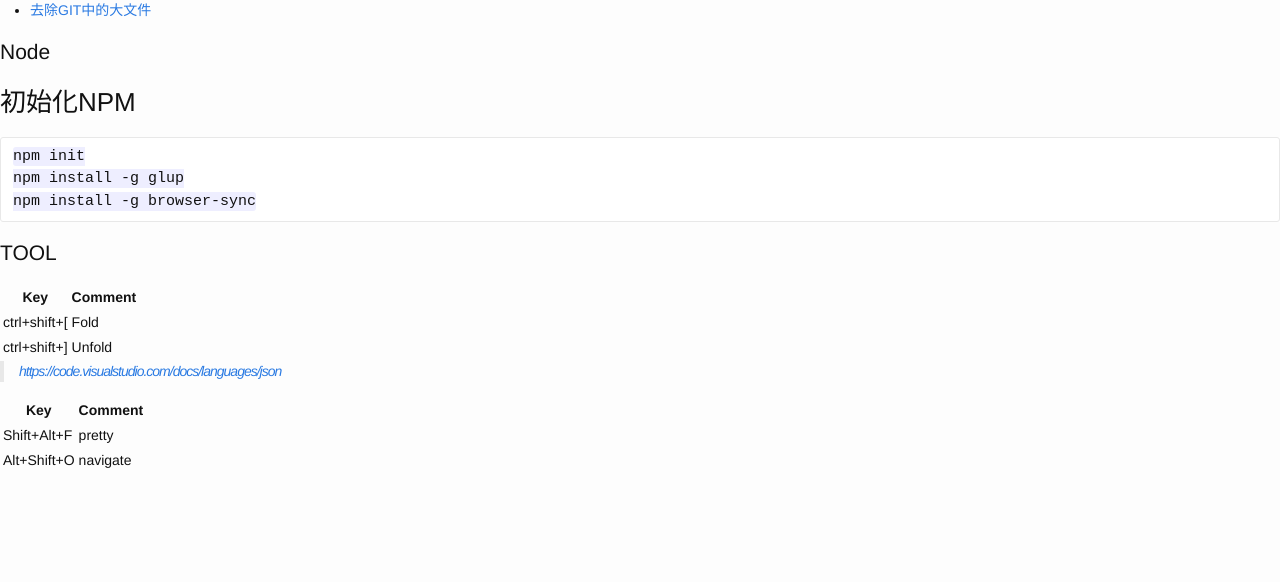
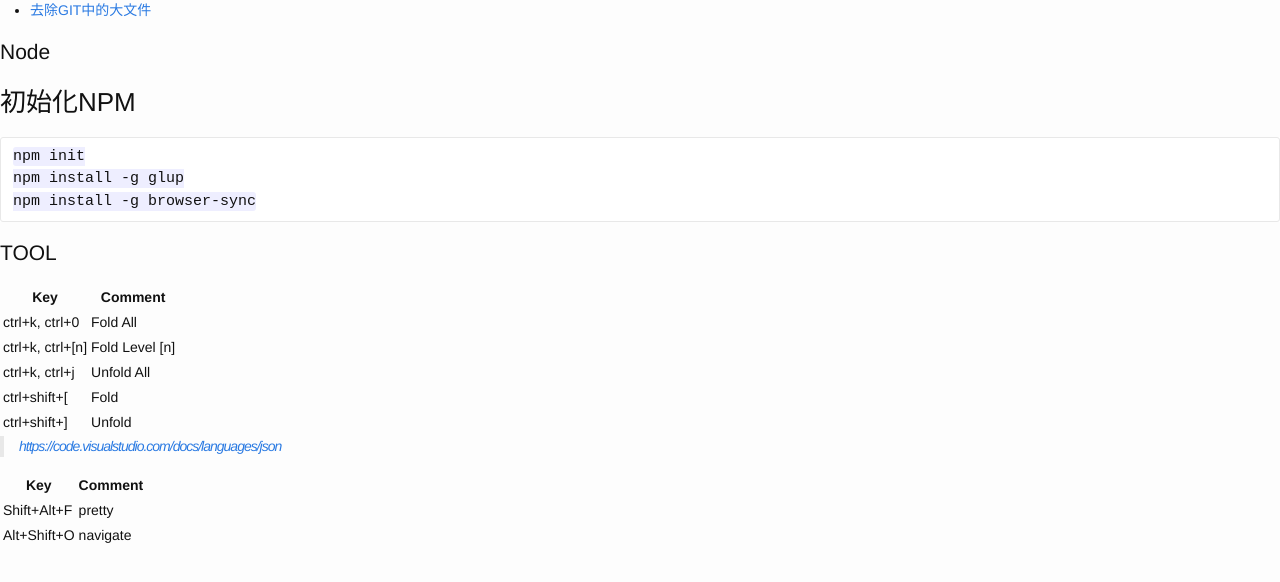
Before and after one commit to cnwarden/cnwarden.github.io, a Jekyll site: the page built from fav/code.md, in a window 1280 px wide. Shown: the top 582 px of the page. Built offline with Jekyll 4.4.1, drawn with Linux system fonts in a browser that asks for light colours.

Commit message:
Update code.md

```diff
--- a/fav/code.md
+++ b/fav/code.md
@@ -20,6 +20,9 @@ npm install -g browser-sync
 
 | Key | Comment |
 |-----|---------|
+|ctrl+k, ctrl+0|Fold All|
+|ctrl+k, ctrl+[n]|Fold Level [n]|
+|ctrl+k, ctrl+j|Unfold All|
 |ctrl+shift+[| Fold |
 |ctrl+shift+]| Unfold |
 
```
